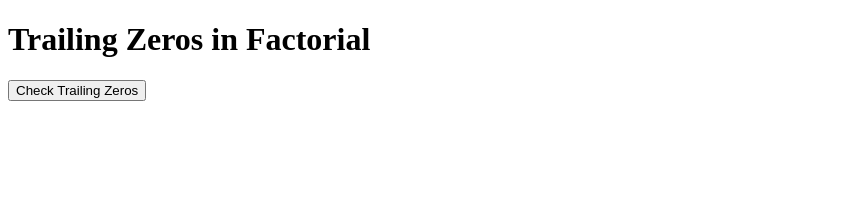
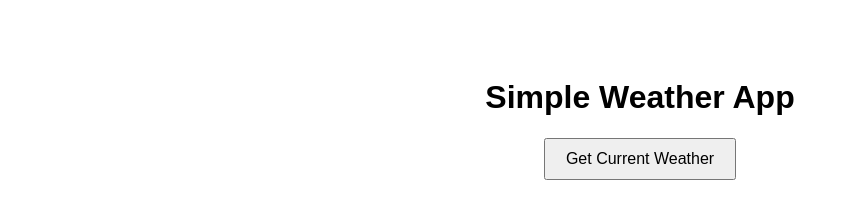
Before and after one commit to acciojob/weather-api-PrasadLV-056, a website: page main.html in a window 1280 px wide. Shown: the whole page, without its empty margins (0-849 px from the left). Drawn offline with Linux system fonts and the light colour scheme.

Commit message:
created a submission

```diff
--- a/main.html
+++ b/main.html
@@ -2,30 +2,55 @@
 <html lang="en">
 <head>
   <meta charset="UTF-8">
-  <title>Trailing Zeros in Factorial</title>
+  <title>Weather App</title>
+  <style>
+    body {
+      font-family: Arial, sans-serif;
+      text-align: center;
+      padding: 50px;
+    }
+    button {
+      padding: 10px 20px;
+      font-size: 16px;
+      cursor: pointer;
+    }
+    #weatherData {
+      margin-top: 20px;
+      font-size: 18px;
+      color: #333;
+    }
+  </style>
 </head>
 <body>
-  <h1>Trailing Zeros in Factorial</h1>
-  <button onclick="handleClick()">Check Trailing Zeros</button>
+
+  <h1>Simple Weather App</h1>
+  <button onclick="getWeather()">Get Current Weather</button>
+  <div id="weatherData"></div>
 
   <script>
-    function trailingZeros(n) {
-      let count = 0;
-      for (let i = 5; n / i >= 1; i *= 5) {
-        count += Math.floor(n / i);
-      }
-      return count;
-    }
+    function getWeather() {
+      const apiKey = 'YOUR_API_KEY_HERE'; // Replace with your OpenWeatherMap API key
+      const city = 'London';
+      const url = `https://api.openweathermap.org/data/2.5/weather?q=${city}&appid=${apiKey}`;
 
-    function handleClick() {
-      const input = parseInt(prompt("Enter a non-negative integer:"), 10);
-
-      if (!isNaN(input) && input >= 0) {
-        alert("Number of trailing zeros in " + input + "! is: " + trailingZeros(input));
-      } else {
-        alert("Please enter a valid non-negative integer.");
-      }
+      fetch(url)
+        .then(response => {
+          if (!response.ok) {
+            throw new Error('Weather data not found');
+          }
+          return response.json();
+        })
+        .then(data => {
+          const condition = data.weather[0].main;
+          document.getElementById('weatherData').textContent =
+            `Current weather in ${city}: ${condition}`;
+        })
+        .catch(error => {
+          document.getElementById('weatherData').textContent =
+            `Error: ${error.message}`;
+        });
     }
   </script>
+
 </body>
 </html>
--- a/styles.css
+++ b/styles.css
@@ -1,62 +1,41 @@
-<!DOCTYPE html>
-<html lang="en">
-<head>
-  <meta charset="UTF-8">
-  <title>Trailing Zeros in Factorial</title>
-  <style>
 body {
-      font-family: Arial, sans-serif;
-      background: #f3f4f6;
-      display: flex;
-      flex-direction: column;
-      align-items: center;
-      justify-content: center;
-      height: 100vh;
+  font-family: 'Segoe UI', Tahoma, Geneva, Verdana, sans-serif;
+  background: linear-gradient(to right, #83a4d4, #b6fbff);
+  color: #333;
+  text-align: center;
+  padding: 50px;
   margin: 0;
 }
 
 h1 {
-      color: #111827;
-      margin-bottom: 20px;
+  font-size: 2.5rem;
+  margin-bottom: 30px;
+  color: #222;
 }
 
 button {
+  background-color: #0077cc;
+  color: white;
+  border: none;
   padding: 12px 24px;
   font-size: 16px;
-      color: white;
-      background-color: #2563eb;
-      border: none;
-      border-radius: 8px;
+  border-radius: 6px;
   cursor: pointer;
   transition: background-color 0.3s ease;
 }
 
 button:hover {
-      background-color: #1d4ed8;
-    }
-  </style>
-</head>
-<body>
-  <h1>Trailing Zeros in Factorial</h1>
-  <button onclick="handleClick()">Check Trailing Zeros</button>
-
-  <script>
-    function trailingZeros(n) {
-      let count = 0;
-      for (let i = 5; n / i >= 1; i *= 5) {
-        count += Math.floor(n / i);
-      }
-      return count;
+  background-color: #005fa3;
 }
 
-    function handleClick() {
-      const input = parseInt(prompt("Enter a non-negative integer:"), 10);
-      if (!isNaN(input) && input >= 0) {
-        alert("Number of trailing zeros in " + input + "! is: " + trailingZeros(input));
-      } else {
-        alert("Please enter a valid non-negative integer.");
+#weatherData {
+  margin-top: 25px;
+  font-size: 20px;
+  font-weight: bold;
+  color: #222;
+  background: rgba(255, 255, 255, 0.7);
+  padding: 15px 20px;
+  display: inline-block;
+  border-radius: 8px;
+  box-shadow: 0 4px 8px rgba(0, 0, 0, 0.1);
 }
-    }
-  </script>
-</body>
-</html>
```
Also changed, not shown: script.js (+21 -15 lines). Lines whose indentation alone changed are shown as unchanged.
